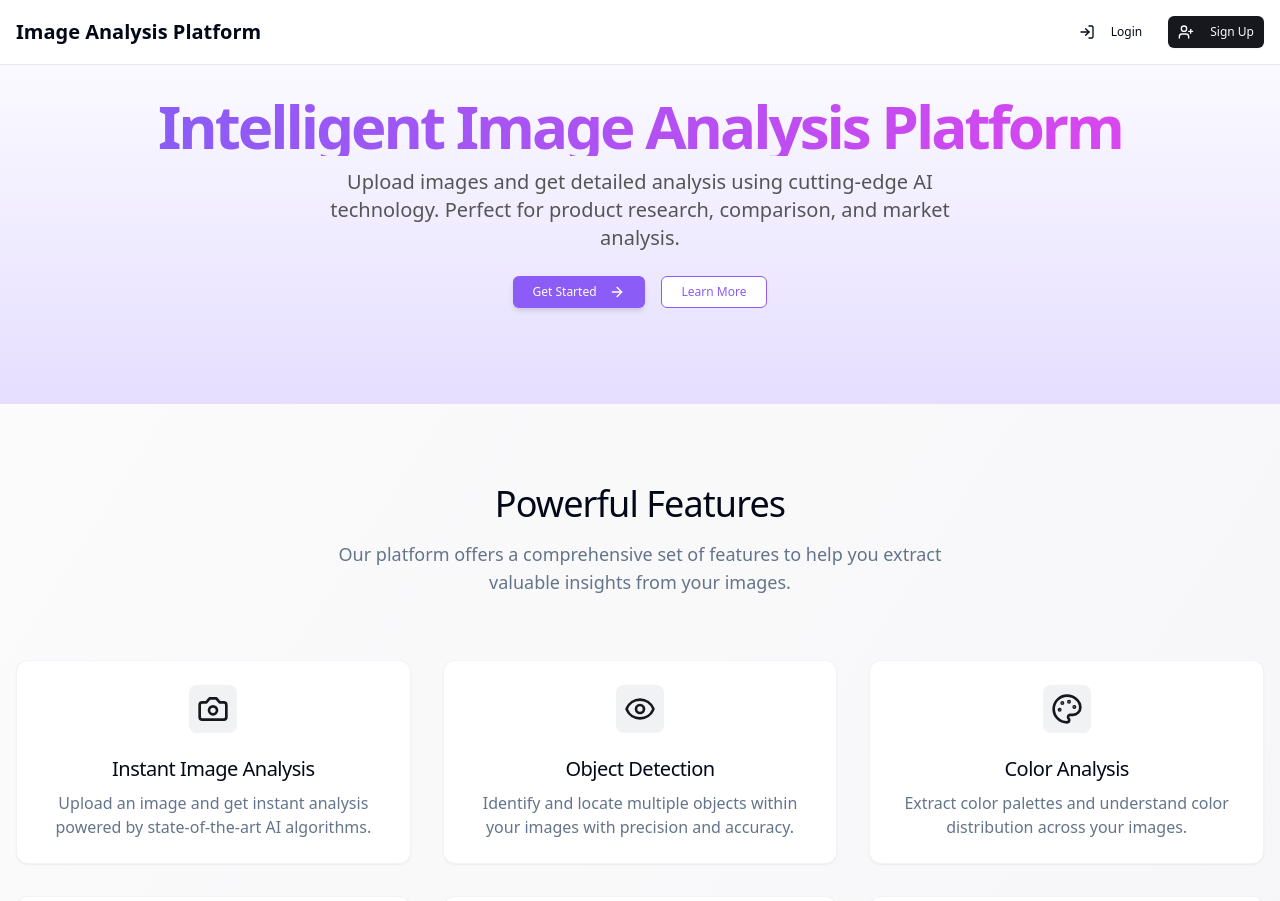
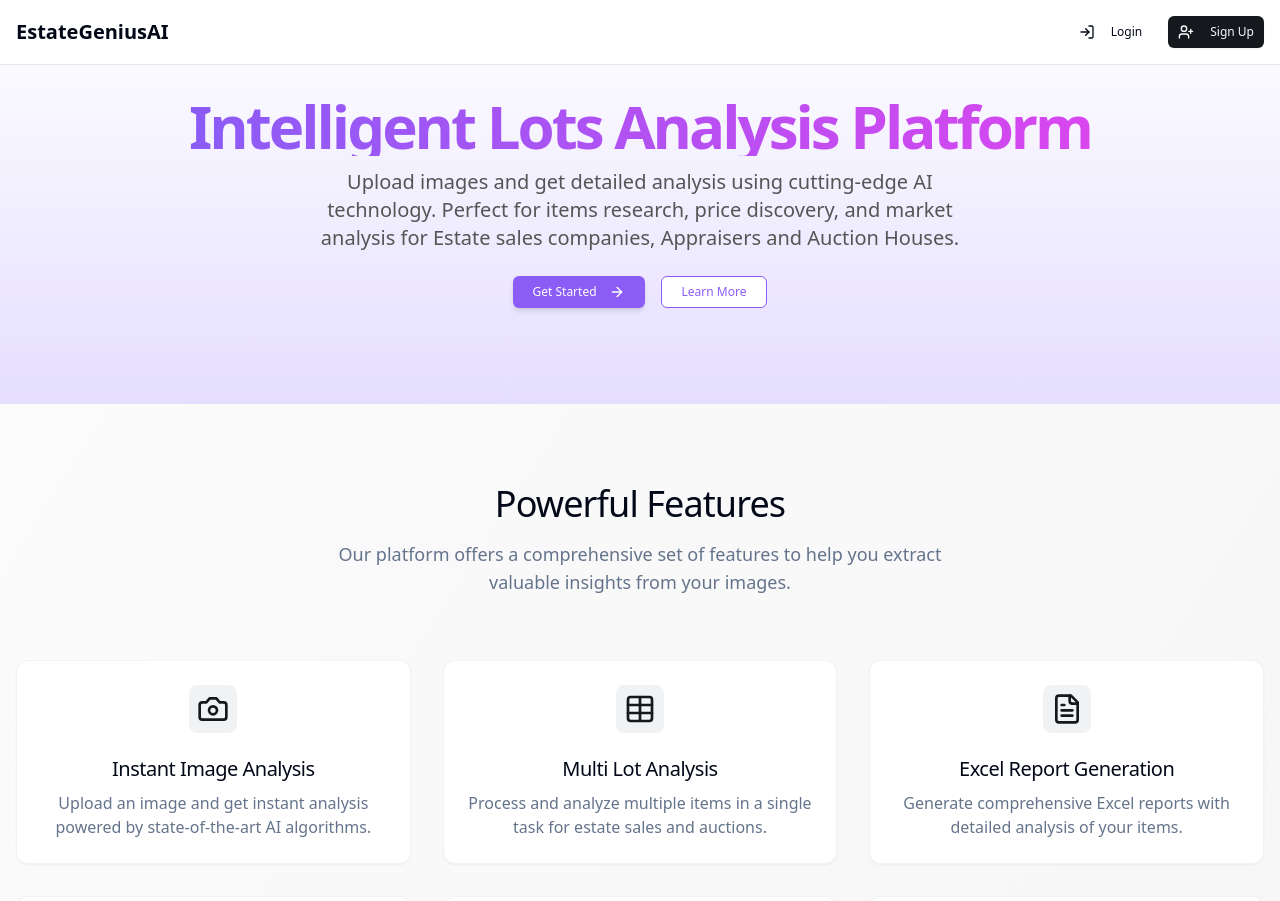
Before and after one commit to mallelavamshi/pixel-report-genius, a React (Vite) app: page / in a window 1280 px wide. Shown: the top 901 px of the page. Built offline with nearby package versions, Linux system fonts and the light colour scheme.

Commit message:
Update website and features
- Changed website title to EstateGeniusAI.
- Updated homepage description.
- Removed object detection and color analysis features.
- Added multi-lot analysis, Excel report generation, and description generation features.
- Addressed logout functionality issue.

```diff
--- a/index.html
+++ b/index.html
@@ -1,9 +1,10 @@
+
 <!DOCTYPE html>
 <html lang="en">
   <head>
     <meta charset="UTF-8" />
     <meta name="viewport" content="width=device-width, initial-scale=1.0" />
-    <title>pixel-report-genius</title>
+    <title>EstateGeniusAI</title>
     <meta name="description" content="Lovable Generated Project" />
     <meta name="author" content="Lovable" />
     <meta property="og:image" content="/og-image.png" />
--- a/src/components/CustomNavBar.tsx
+++ b/src/components/CustomNavBar.tsx
@@ -16,7 +16,7 @@ const CustomNavBar = () => {
   const handleLogout = async () => {
     try {
       await signOut();
-      navigate('/');
+      // Navigation is handled in the signOut function
       toast.success('Logged out successfully');
     } catch (error) {
       console.error('Logout error:', error);
@@ -30,7 +30,7 @@ const CustomNavBar = () => {
         <div className="flex h-16 items-center justify-between">
           <div className="flex items-center">
             <Link to="/" className="text-xl font-bold">
-              Image Analysis Platform
+              EstateGeniusAI
             </Link>
 
             <nav className="ml-10 space-x-4 hidden md:flex">
--- a/src/components/Features.tsx
+++ b/src/components/Features.tsx
@@ -1,11 +1,11 @@
 
 import {
   Camera,
-  Eye,
   FileText,
-  Palette,
   Zap,
-  Shield
+  Shield,
+  Table,
+  BookOpen
 } from 'lucide-react';
 
 const features = [
@@ -15,19 +15,19 @@ const features = [
     description: "Upload an image and get instant analysis powered by state-of-the-art AI algorithms."
   },
   {
-    icon: <Eye className="h-8 w-8 text-primary" />,
-    title: "Object Detection",
-    description: "Identify and locate multiple objects within your images with precision and accuracy."
-  },
-  {
-    icon: <Palette className="h-8 w-8 text-primary" />,
-    title: "Color Analysis",
-    description: "Extract color palettes and understand color distribution across your images."
+    icon: <Table className="h-8 w-8 text-primary" />,
+    title: "Multi Lot Analysis",
+    description: "Process and analyze multiple items in a single task for estate sales and auctions."
   },
   {
     icon: <FileText className="h-8 w-8 text-primary" />,
-    title: "PDF Report Generation",
-    description: "Generate comprehensive PDF reports with detailed analysis of your images."
+    title: "Excel Report Generation",
+    description: "Generate comprehensive Excel reports with detailed analysis of your items."
+  },
+  {
+    icon: <BookOpen className="h-8 w-8 text-primary" />,
+    title: "Description Generation",
+    description: "Create professional item descriptions automatically to enhance your listings."
   },
   {
     icon: <Zap className="h-8 w-8 text-primary" />,
--- a/src/components/Hero.tsx
+++ b/src/components/Hero.tsx
@@ -22,11 +22,11 @@ const Hero = () => {
         <div className="flex flex-col items-center space-y-6 text-center">
           <div className="space-y-3">
             <h1 className="text-3xl font-bold tracking-tighter sm:text-4xl md:text-5xl lg:text-6xl/none bg-gradient-to-r from-[#8B5CF6] to-[#D946EF] bg-clip-text text-transparent">
-              Intelligent Image Analysis Platform
+              Intelligent Lots Analysis Platform
             </h1>
             <p className="mx-auto max-w-[700px] text-[#555555] md:text-xl">
               Upload images and get detailed analysis using cutting-edge AI technology.
-              Perfect for product research, comparison, and market analysis.
+              Perfect for items research, price discovery, and market analysis for Estate sales companies, Appraisers and Auction Houses.
             </p>
           </div>
           <div className="flex flex-wrap gap-4 justify-center">
--- a/src/components/NavBar.tsx
+++ b/src/components/NavBar.tsx
@@ -29,7 +29,7 @@ const NavBar = () => {
         <div className="flex h-16 items-center justify-between">
           <div className="flex items-center">
             <Link to="/" className="text-xl font-bold">
-              Image Analysis Platform
+              EstateGeniusAI
             </Link>
 
             <nav className="ml-10 space-x-4 hidden md:flex">
--- a/src/contexts/AuthContext.tsx
+++ b/src/contexts/AuthContext.tsx
@@ -1,4 +1,3 @@
-
 import { createContext, useContext, useState, useEffect, ReactNode } from 'react';
 import { supabase } from '@/integrations/supabase/client';
 import { Session, User } from '@supabase/supabase-js';
@@ -25,7 +24,6 @@ export const AuthProvider = ({ children }: { children: ReactNode }) => {
   const [isAdmin, setIsAdmin] = useState(false);
 
   useEffect(() => {
-    // Get initial session
     const initializeAuth = async () => {
       setLoading(true);
       try {
@@ -41,7 +39,6 @@ export const AuthProvider = ({ children }: { children: ReactNode }) => {
         }
       } catch (error) {
         console.error('Error initializing auth:', error);
-        // Reset auth state on error
         setSession(null);
         setUser(null);
         setProfile(null);
@@ -53,7 +50,6 @@ export const AuthProvider = ({ children }: { children: ReactNode }) => {
 
     initializeAuth();
 
-    // Listen for auth changes
     const { data: { subscription } } = supabase.auth.onAuthStateChange(
       async (event, session) => {
         console.log('Auth state changed:', event, session?.user?.email);
@@ -91,13 +87,11 @@ export const AuthProvider = ({ children }: { children: ReactNode }) => {
       setIsAdmin(data?.role === 'admin');
     } catch (error) {
       console.error('Error fetching profile:', error);
-      // Don't reset profile on fetch error to avoid logout
     }
   };
 
   const signUp = async (email: string, password: string, fullName: string) => {
     try {
-      // First create the user in auth
       const { data, error } = await supabase.auth.signUp({
         email,
         password,
@@ -110,10 +104,7 @@ export const AuthProvider = ({ children }: { children: ReactNode }) => {
 
       if (error) throw error;
 
-      // If user creation was successful, insert the profile using service role
-      // which bypasses RLS policies
       if (data.user) {
-        // Using the supabase client with normal permissions
         const { error: profileError } = await supabase
           .from('profiles')
           .insert({
@@ -125,10 +116,6 @@ export const AuthProvider = ({ children }: { children: ReactNode }) => {
         if (profileError) {
           console.error('Error creating profile:', profileError);
           toast.error('Error creating user profile. Please try again.');
-
-          // Optional: Sign out the user if profile creation fails
-          // await supabase.auth.signOut();
-
           throw profileError;
         }
       }
@@ -161,7 +148,6 @@ export const AuthProvider = ({ children }: { children: ReactNode }) => {
       const { error } = await supabase.auth.signOut();
       if (error) throw error;
 
-      // Force clear the auth state
       setSession(null);
       setUser(null);
       setProfile(null);
@@ -169,8 +155,9 @@ export const AuthProvider = ({ children }: { children: ReactNode }) => {
 
       toast.success('Logged out successfully');
 
-      // Force a page reload to clear any cached state
-      window.location.href = '/';
+      setTimeout(() => {
+        window.location.href = '/';
+      }, 300);
     } catch (error: any) {
       console.error('Error signing out:', error);
       toast.error(error.message || 'Error signing out');
```
